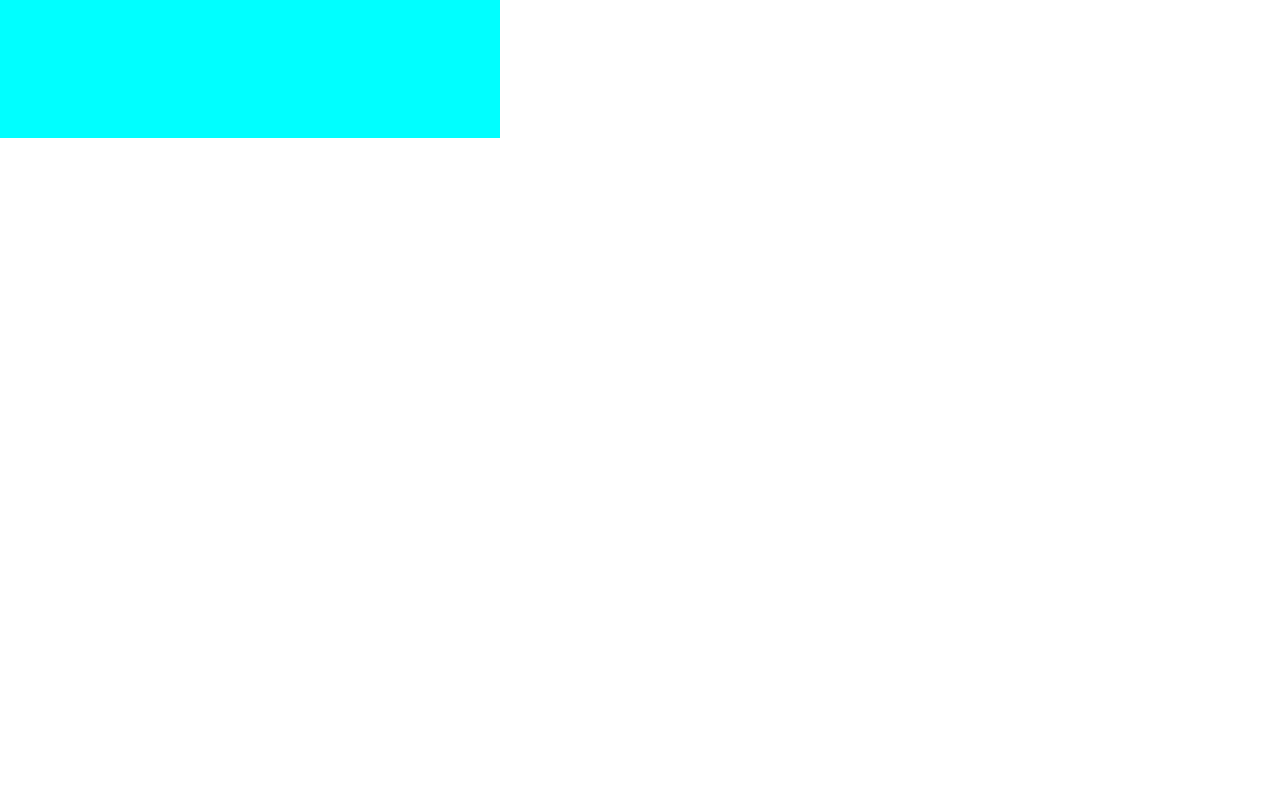
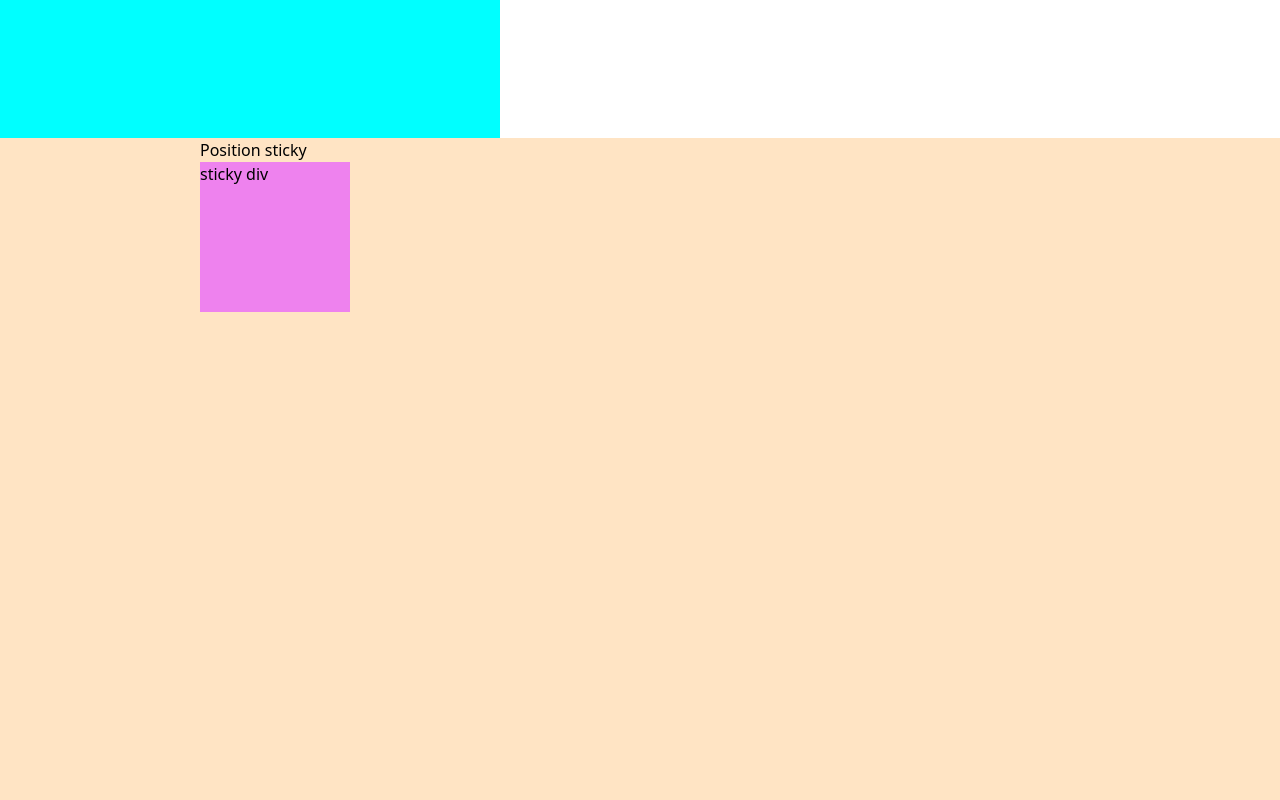
Before and after one commit to ypayel/ZDFRONpol32, a website built with Parcel: page index.html in a window 1280 px wide. Shown: the part 460-1260 px from the top of the page. Built offline with nearby package versions, Linux system fonts and the light colour scheme.

Commit message:
sticky pos

```diff
--- a/index.html
+++ b/index.html
@@ -56,6 +56,12 @@
       nasz div
     </div>
   </section>
+  <section class="sticky-wrapper">
+    <h2>Position sticky</h2>
+    <div class="sticky-block">
+      sticky div
+    </div>
+  </section>
 </body>
 
 </html>
--- a/styles.scss
+++ b/styles.scss
@@ -60,3 +60,19 @@ body {
   right: 0;
   left: 0;
 }
+
+.sticky-wrapper {
+  padding-left: 200px;
+  height: 1000px;
+  position: relative;
+  background-color: bisque;
+}
+
+.sticky-block {
+  height: 150px;
+  width: 150px;
+  background-color: violet;
+  position: sticky;
+  top: 50px;
+  left: 0;
+}
```
